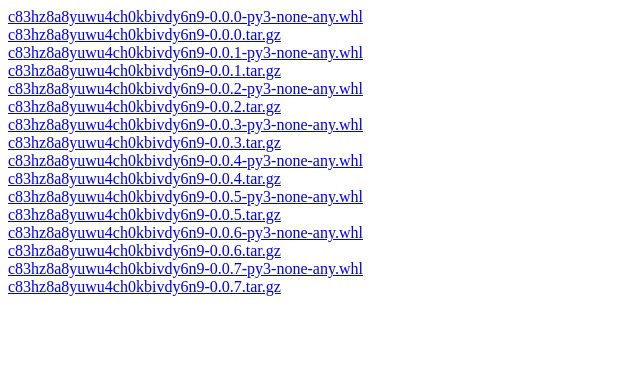
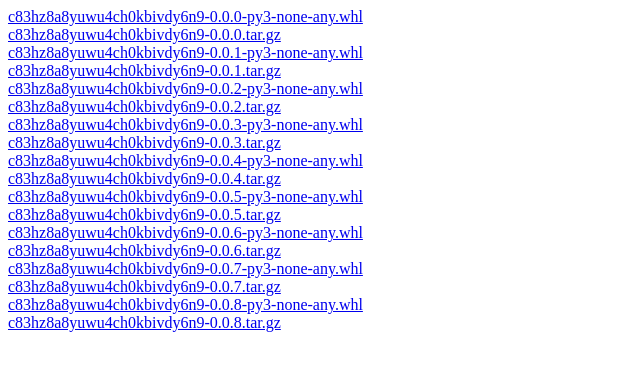
Before and after one commit to jevangoh/as1oocnl0leb61sj1yew20lt2, a plain HTML site: page c83hz8a8yuwu4ch0kbivdy6n9/index.html in a window 1280 px wide. Shown: the whole page, without its empty margins (0-640 px from the left). Drawn offline with Linux system fonts and the light colour scheme.

Commit message:
auto: update PyPI index for c83hz8a8yuwu4ch0kbivdy6n9 v0.0.8

```diff
--- a/c83hz8a8yuwu4ch0kbivdy6n9/index.html
+++ b/c83hz8a8yuwu4ch0kbivdy6n9/index.html
@@ -27,5 +27,8 @@
 
     <a href="https://github.com/jevangoh/c83hz8a8yuwu4ch0kbivdy6n9/releases/download/v0.0.7/c83hz8a8yuwu4ch0kbivdy6n9-0.0.7-py3-none-any.whl">c83hz8a8yuwu4ch0kbivdy6n9-0.0.7-py3-none-any.whl</a><br>
     <a href="https://github.com/jevangoh/c83hz8a8yuwu4ch0kbivdy6n9/releases/download/v0.0.7/c83hz8a8yuwu4ch0kbivdy6n9-0.0.7.tar.gz">c83hz8a8yuwu4ch0kbivdy6n9-0.0.7.tar.gz</a><br>
+
+    <a href="https://github.com/jevangoh/c83hz8a8yuwu4ch0kbivdy6n9/releases/download/v0.0.8/c83hz8a8yuwu4ch0kbivdy6n9-0.0.8-py3-none-any.whl">c83hz8a8yuwu4ch0kbivdy6n9-0.0.8-py3-none-any.whl</a><br>
+    <a href="https://github.com/jevangoh/c83hz8a8yuwu4ch0kbivdy6n9/releases/download/v0.0.8/c83hz8a8yuwu4ch0kbivdy6n9-0.0.8.tar.gz">c83hz8a8yuwu4ch0kbivdy6n9-0.0.8.tar.gz</a><br>
   </body>
 </html>
```
